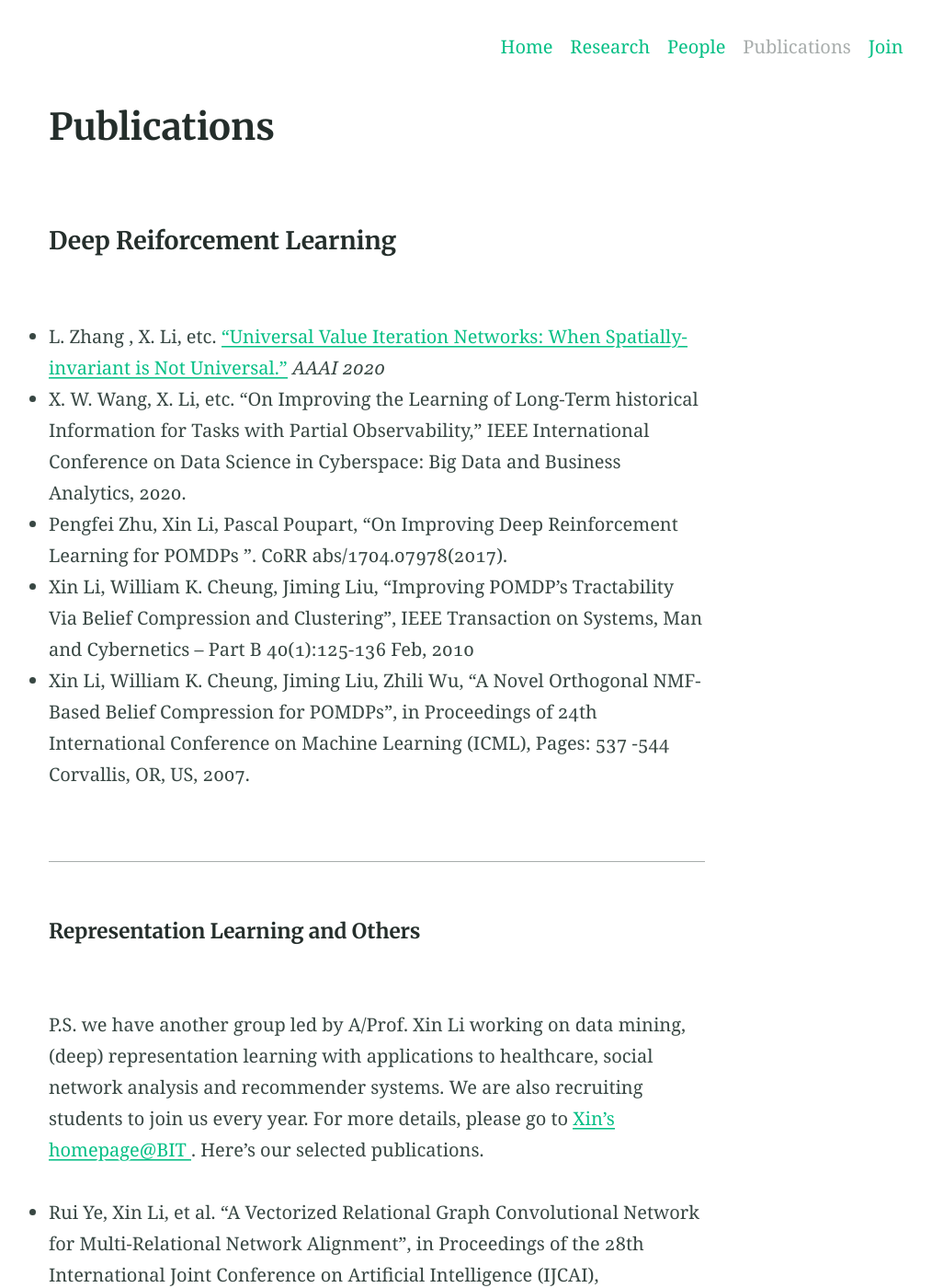
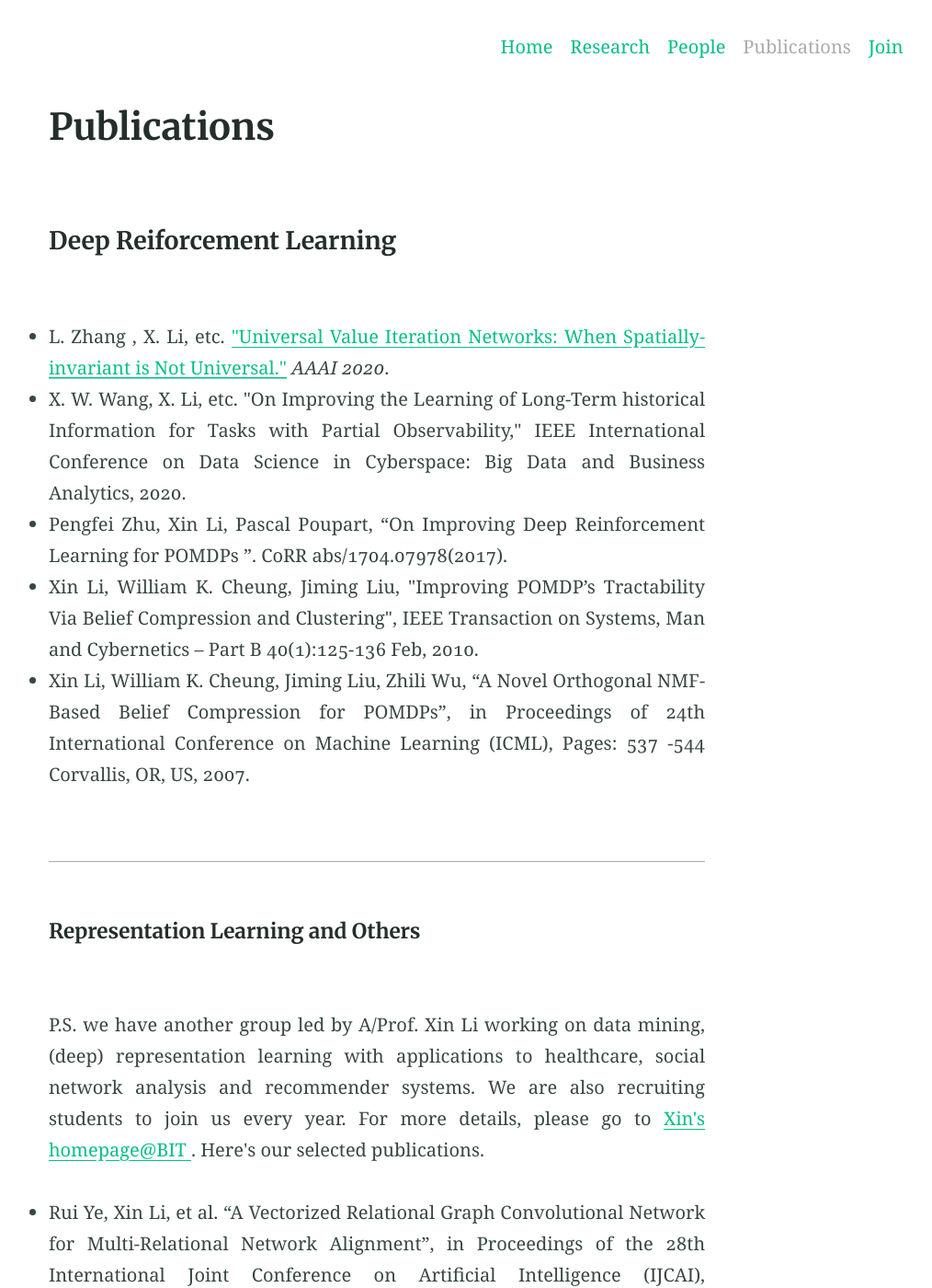
Before and after one commit to nengnengli/bit1029public.github.io, a Jekyll site: the page built from publications.md, in a window 1280 px wide and 1400 px high. Shown: the whole window at 92% size, without its empty margins (230-1244 px from the left). Built offline with Jekyll 4.4.1, drawn with Linux system fonts in a browser that asks for light colours.

Commit message:
Update publications.md

```diff
--- a/publications.md
+++ b/publications.md
@@ -10,11 +10,11 @@
 
 <br>
 
--  L. Zhang , X. Li, etc.  <a href="https://www.aaai.org/Papers/AAAI/2020GB/AAAI-ZhangL.10191.pdf"> "Universal Value Iteration Networks: When Spatially-invariant is Not Universal."</a> <em>AAAI 2020</em>
--  X. W. Wang, X. Li, etc. "On Improving the Learning of Long-Term historical Information for Tasks with Partial Observability," IEEE International Conference on Data Science in Cyberspace: Big Data and Business Analytics, 2020.
--  Pengfei Zhu, Xin Li, Pascal Poupart, “On Improving Deep Reinforcement Learning for POMDPs ”. CoRR abs/1704.07978(2017).
--  Xin Li, William K. Cheung, Jiming Liu, "Improving POMDP’s Tractability Via Belief Compression and Clustering", IEEE Transaction on Systems, Man and Cybernetics – Part B 40(1):125-136 Feb, 2010
--  Xin Li, William K. Cheung, Jiming Liu, Zhili Wu, “A Novel Orthogonal NMF-Based Belief Compression for POMDPs”, in Proceedings of 24th International Conference on Machine Learning (ICML), Pages: 537 -544 Corvallis, OR, US, 2007.
+- <p style="text-align:justify;">L. Zhang , X. Li, etc.  <a href="https://www.aaai.org/Papers/AAAI/2020GB/AAAI-ZhangL.10191.pdf"> "Universal Value Iteration Networks: When Spatially-invariant is Not Universal."</a> <em>AAAI 2020</em>.</p>
+- <p style="text-align:justify;">X. W. Wang, X. Li, etc. "On Improving the Learning of Long-Term historical Information for Tasks with Partial Observability," IEEE International Conference on Data Science in Cyberspace: Big Data and Business Analytics, 2020.</p>
+- <p style="text-align:justify;">Pengfei Zhu, Xin Li, Pascal Poupart, “On Improving Deep Reinforcement Learning for POMDPs ”. CoRR abs/1704.07978(2017).</p>
+- <p style="text-align:justify;">Xin Li, William K. Cheung, Jiming Liu, "Improving POMDP’s Tractability Via Belief Compression and Clustering", IEEE Transaction on Systems, Man and Cybernetics – Part B 40(1):125-136 Feb, 2010.</p>
+- <p style="text-align:justify;">Xin Li, William K. Cheung, Jiming Liu, Zhili Wu, “A Novel Orthogonal NMF-Based Belief Compression for POMDPs”, in Proceedings of 24th International Conference on Machine Learning (ICML), Pages: 537 -544 Corvallis, OR, US, 2007.</p>
 
 
 ---
@@ -23,21 +23,21 @@
 
 <br>
 
-P.S. we have another group led by A/Prof. Xin Li working on data mining, (deep) representation learning with applications to healthcare, social network analysis and recommender systems. We are also recruiting students to join us every year. For more details, please go to <a href="http://cs.bit.edu.cn/szdw/jsml/js/lixin/index.htm" > Xin's homepage@BIT </a>.  Here's our selected publications.
+<p style="text-align:justify;">P.S. we have another group led by A/Prof. Xin Li working on data mining, (deep) representation learning with applications to healthcare, social network analysis and recommender systems. We are also recruiting students to join us every year. For more details, please go to <a href="http://cs.bit.edu.cn/szdw/jsml/js/lixin/index.htm" > Xin's homepage@BIT </a>.  Here's our selected publications.  </p>
 
--  Rui Ye, Xin Li, et al. “A Vectorized Relational Graph Convolutional Network for Multi-Relational Network Alignment”, in Proceedings of the 28th International Joint Conference on Artificial Intelligence (IJCAI), Pages:4135-4141, Aug., 2019, Macao, China.
+- <p style="text-align:justify;">Rui Ye, Xin Li, et al. “A Vectorized Relational Graph Convolutional Network for Multi-Relational Network Alignment”, in Proceedings of the 28th International Joint Conference on Artificial Intelligence (IJCAI), Pages:4135-4141, Aug., 2019, Macao, China.</p>
 
--  Jing He, Xin Li, Lejian Liao, et al, “Inferring Continuous Latent Preference on Transition Intervals for Next Point-of-Interest Recommendation”, ECML/PKDD (2) 2018: 741-756, Sept. 2018, Dublin, Ireland.
+- <p style="text-align:justify;">Jing He, Xin Li, Lejian Liao, et al, “Inferring Continuous Latent Preference on Transition Intervals for Next Point-of-Interest Recommendation”, ECML/PKDD (2) 2018: 741-756, Sept. 2018, Dublin, Ireland.</p>
 
--  Shengnan Li, Xin Li, et al. “Non-translational Alignment for Multi-relational Networks”, in Proceedings of the 27th International Joint Conference on Artificial Intelligence (IJCAI), Pages: 4180-4186, Aug., 2018, Stockholm, Sweden.
+- <p style="text-align:justify;">Shengnan Li, Xin Li, et al. “Non-translational Alignment for Multi-relational Networks”, in Proceedings of the 27th International Joint Conference on Artificial Intelligence (IJCAI), Pages: 4180-4186, Aug., 2018, Stockholm, Sweden.</p>
 
-- Lin Liu, Xin Li, William K. Cheung, Chengcheng Xu, “A Structural Representation Learning for Multi-relational Networks”, in Proceedings of the 26th International Joint Conference on Artificial Intelligence (IJCAI), Pages: 4047-4053, Aug., 2017, Melbourne, Australia.
+- <p style="text-align:justify;">Lin Liu, Xin Li, William K. Cheung, Chengcheng Xu, “A Structural Representation Learning for Multi-relational Networks”, in Proceedings of the 26th International Joint Conference on Artificial Intelligence (IJCAI), Pages: 4047-4053, Aug., 2017, Melbourne, Australia.</p>
 
-- Jing He, Xin Li, Lejian Liao, “Category-aware Next Point-of-Interest Recommendation via Listwise Bayesian Personalized Ranking”, in Proceedings of the 26th International Joint Conference on Artificial Intelligence (IJCAI), Pages: 1837-1843, Aug., 2017, Melbourne, Australia.
+- <p style="text-align:justify;">Jing He, Xin Li, Lejian Liao, “Category-aware Next Point-of-Interest Recommendation via Listwise Bayesian Personalized Ranking”, in Proceedings of the 26th International Joint Conference on Artificial Intelligence (IJCAI), Pages: 1837-1843, Aug., 2017, Melbourne, Australia.</p>
 
-- Jing He, Xin Li, Lejian Liao, Dandan Song, William K. Cheung, Inferring A Personalized Next Point-of-Interest Recommendation Model with Latent Behavior Patterns, in Proceedings of AAAI Conference on Artificial Intelligence (AAAI), Pages: 137-143, February, 2016, Phoenix, Arizona USA.
+- <p style="text-align:justify;">Jing He, Xin Li, Lejian Liao, Dandan Song, William K. Cheung, Inferring A Personalized Next Point-of-Interest Recommendation Model with Latent Behavior Patterns, in Proceedings of AAAI Conference on Artificial Intelligence (AAAI), Pages: 137-143, February, 2016, Phoenix, Arizona USA.</p>
 
--  Li Liu, William K. Cheung, Xin Li, Lejian Liao, “Aligning Users Across Social Networks Using Network Embedding”, in Proceedings of the 25th International Joint Conf0erence on Artificial Intelligence (IJCAI), Pages: 1774-1780, July, 2016, New York City, USA.
+- <p style="text-align:justify;">Li Liu, William K. Cheung, Xin Li, Lejian Liao, “Aligning Users Across Social Networks Using Network Embedding”, in Proceedings of the 25th International Joint Conf0erence on Artificial Intelligence (IJCAI), Pages: 1774-1780, July, 2016, New York City, USA.</p>
 
 <!--- ##### Conference
 
```
